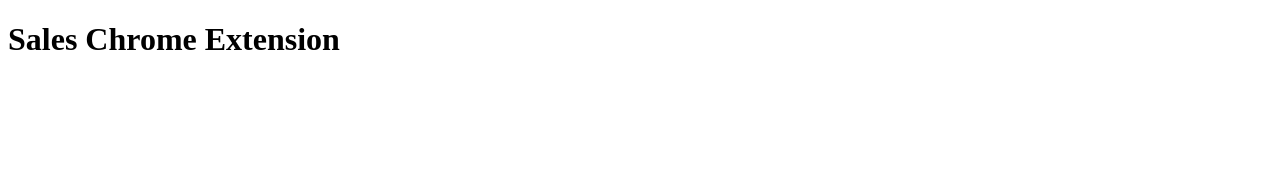
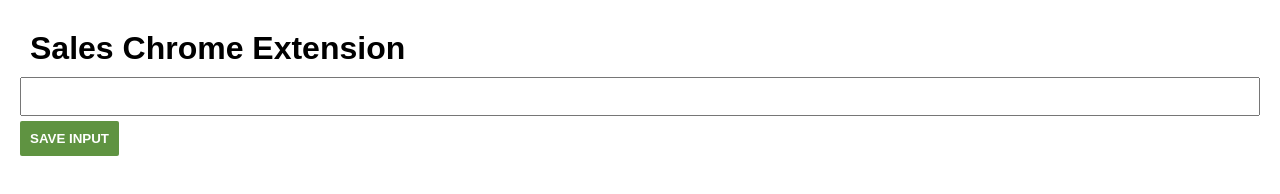
Before and after one commit to chriswebdv/chrome-sales-ext, a plain HTML site: page index.html in a window 1280 px wide. Drawn offline with Linux system fonts and the light colour scheme.

Commit message:
styles button and input field

```diff
--- a/index.html
+++ b/index.html
@@ -9,5 +9,7 @@
   </head>
   <body>
     <h1>Sales Chrome Extension</h1>
+    <input type="text" class="inputEl" />
+    <button class="inputBtn">SAVE INPUT</button>
   </body>
 </html>
--- a/styles.css
+++ b/styles.css
@@ -0,0 +1,21 @@
+* {
+  margin: 0;
+  padding: 10px;
+  box-sizing: border-box;
+  font-family: Arial, Helvetica, sans-serif;
+}
+
+input {
+  width: 100%;
+  padding-left: 10px;
+  padding-right: 10px;
+}
+
+button {
+  background-color: #5f9341;
+  border: none;
+  color: white;
+  font-weight: bold;
+  border-radius: 2px;
+  margin-top: 5px;
+}
```
